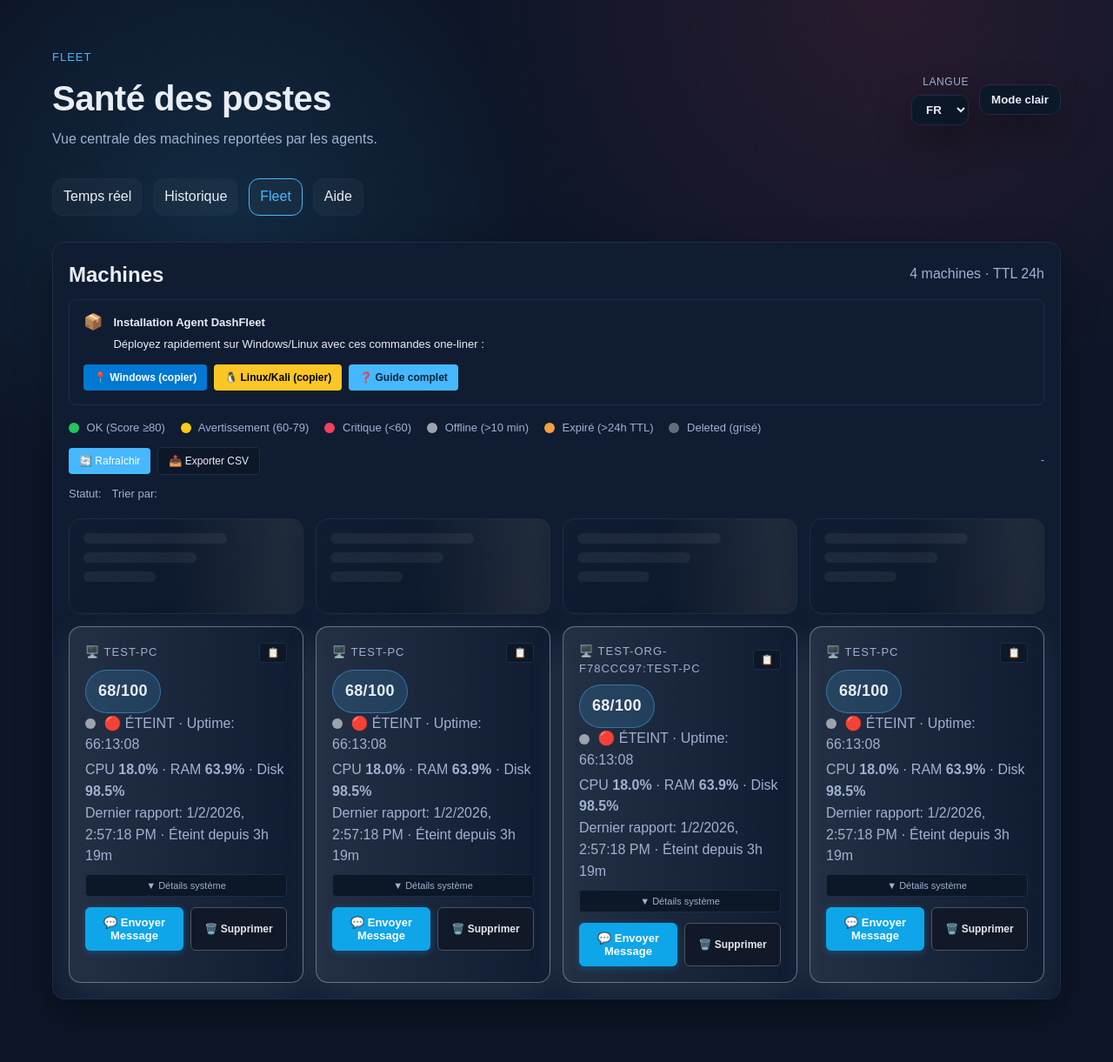
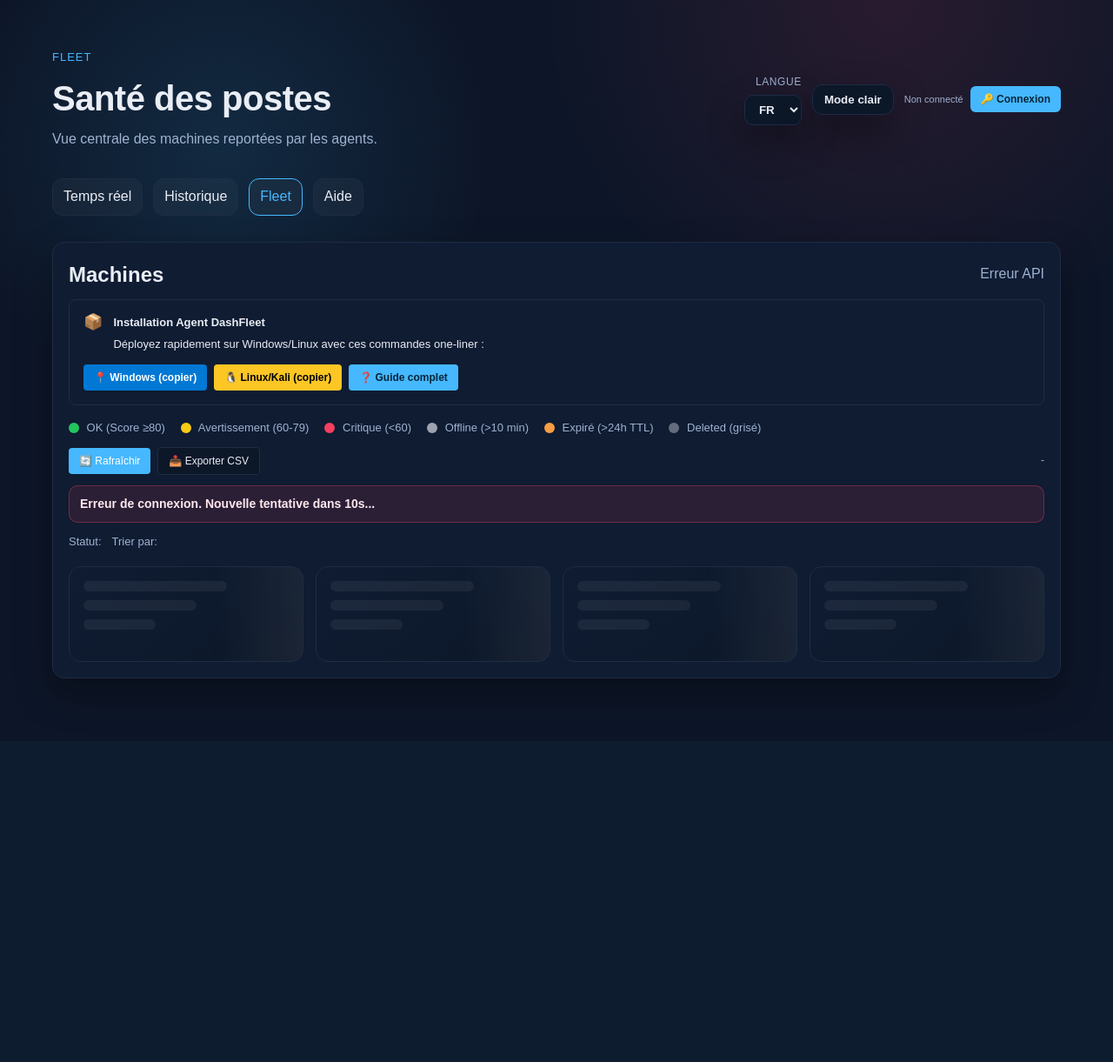
Before and after one commit to BunaTech-G/Dash-Fleet, a Flask app: page /fleet in a window 1280 px wide. Shown: the whole page at 87% size. After the commit the page ends 809 px from the top, so only its background shows below. Run offline with Flask 2, Linux system fonts and the light colour scheme.

Commit message:
feat: Ajout de la gestion de l'authentification par clé API et mise à jour de l'interface utilisateur

```diff
--- a/templates/fleet.html
+++ b/templates/fleet.html
@@ -30,6 +30,11 @@
           </select>
         </div>
         <button class="theme-toggle" id="theme-toggle" aria-label="Changer le thème clair/sombre" tabindex="1">Mode sombre</button>
+        <div style="display: flex; gap: 8px; align-items: center;">
+          <span id="apiKeyStatus" style="font-size: 11px; color: var(--muted);">Non connecté</span>
+          <button id="loginApiKeyBtn" style="padding: 8px 12px; background: var(--accent); color: #04263a; border: none; border-radius: 6px; cursor: pointer; font-size: 12px; font-weight: 600;">🔑 Connexion</button>
+          <button id="logoutApiKeyBtn" style="display: none; padding: 8px 12px; background: #111827; border: 1px solid #4b5563; color: #e5e7eb; border-radius: 6px; cursor: pointer; font-size: 12px; font-weight: 600;">🚪 Déconnexion</button>
+        </div>
       </div>
     </header>
 
@@ -226,26 +231,6 @@
     }
 
     // Phase 6 new functions
-    function copyToClipboardFn(text) {
-      navigator.clipboard.writeText(text)
-        .then(() => showToast(`✅ Copié: ${text}`, 'success', 2000))
-        .catch(() => showToast('❌ Erreur de copie', 'error'));
-    }
-
-    function toggleDetails(detailsId) {
-      const details = document.getElementById(detailsId);
-      if (details) {
-        const isHidden = details.style.display === 'none';
-        details.style.display = isHidden ? 'block' : 'none';
-
-        // Update button icon
-        const btn = details.previousElementSibling;
-        if (btn && btn.classList.contains('expand-btn')) {
-          btn.textContent = isHidden ? '▲ Détails système' : '▼ Détails système';
-        }
-      }
-    }
-
     function exportFleetCSV() {
       if (!fleetRawData || fleetRawData.length === 0) {
         showToast('Aucune machine à exporter', 'error');
@@ -528,6 +513,45 @@
       refreshTimer = setTimeout(refreshFleet, delay);
     }
 
+    function toggleDetails(detailsId) {
+      const el = document.getElementById(detailsId);
+      if (!el) return;
+      const isHidden = el.style.display === 'none';
+      el.style.display = isHidden ? 'block' : 'none';
+      const btn = el.previousElementSibling;
+      if (btn && btn.classList.contains('expand-btn')) {
+        btn.textContent = isHidden ? '▲ Masquer détails' : '▼ Détails système';
+      }
+    }
+
+    function copyToClipboardFn(text) {
+      if (navigator.clipboard && navigator.clipboard.writeText) {
+        navigator.clipboard.writeText(text).then(() => {
+          showToast(`Copié: ${text}`, 'success', 2000);
+        }).catch(() => {
+          fallbackCopy(text);
+        });
+      } else {
+        fallbackCopy(text);
+      }
+    }
+
+    function fallbackCopy(text) {
+      const textarea = document.createElement('textarea');
+      textarea.value = text;
+      textarea.style.position = 'fixed';
+      textarea.style.opacity = '0';
+      document.body.appendChild(textarea);
+      textarea.select();
+      try {
+        document.execCommand('copy');
+        showToast(`Copié: ${text}`, 'success', 2000);
+      } catch (err) {
+        showToast('Erreur copie', 'error');
+      }
+      document.body.removeChild(textarea);
+    }
+
     function refreshFleet() {
       if (loading) return;
       loading = true;
@@ -535,9 +559,18 @@
       fleetMeta.textContent = 'Chargement...';
       renderSkeleton();
 
-      fetch('/api/fleet/public')
+      const apiKey = sessionStorage.getItem('api_key');
+      const headers = apiKey ? { 'Authorization': `Bearer ${apiKey}` } : {};
+
+      fetch('/api/fleet', { headers })
         .then((resp) => {
-          if (!resp.ok) throw new Error(`HTTP ${resp.status}`);
+          if (!resp.ok) {
+            if (resp.status === 401 || resp.status === 403) {
+              showToast('Authentification requise. Cliquez sur "🔑 Connexion"', 'error', 5000);
+              throw new Error('Unauthorized');
+            }
+            throw new Error(`HTTP ${resp.status}`);
+          }
           return resp.json();
         })
         .then((data) => {
@@ -601,7 +634,8 @@
     // ===== DELETE / RESTORE / PURGE FUNCTIONS =====
     function deleteMachine(machineId) {
       if (!confirm(`Supprimer ${machineId} ? (soft delete, restaurable)`)) return;
-      const token = localStorage.getItem('auth_token') || '';
+      const token = sessionStorage.getItem('api_key') || '';
+      if (!token) { showToast('Authentification requise', 'error'); return; }
       fetch(`/api/fleet/${encodeURIComponent(machineId)}`, {
         method: 'DELETE',
         headers: { 'Authorization': `Bearer ${token}` }
@@ -617,7 +651,8 @@
 
     function restoreMachine(machineId) {
       if (!confirm(`Restaurer ${machineId} ?`)) return;
-      const token = localStorage.getItem('auth_token') || '';
+      const token = sessionStorage.getItem('api_key') || '';
+      if (!token) { showToast('Authentification requise', 'error'); return; }
       fetch(`/api/fleet/${encodeURIComponent(machineId)}/restore`, {
         method: 'POST',
         headers: { 'Authorization': `Bearer ${token}` }
@@ -633,7 +668,8 @@
 
     function purgeMachine(machineId) {
       if (!confirm(`Supprimer définitivement ${machineId} ? Action irréversible.`)) return;
-      const token = localStorage.getItem('auth_token') || '';
+      const token = sessionStorage.getItem('api_key') || '';
+      if (!token) { showToast('Authentification requise', 'error'); return; }
       fetch(`/api/fleet/${encodeURIComponent(machineId)}/purge`, {
         method: 'DELETE',
         headers: { 'Authorization': `Bearer ${token}` }
@@ -680,8 +716,8 @@
       }
 
       // Get auth token
-      const authHeader = document.querySelector('script[src="/static/fleet-auth.js"]');
-      const token = localStorage.getItem('auth_token') || '';
+      const token = sessionStorage.getItem('api_key') || '';
+      if (!token) { showToast('Authentification requise', 'error'); return; }
 
       fetch('/api/actions/queue', {
         method: 'POST',
--- a/templates/index.html
+++ b/templates/index.html
@@ -352,7 +352,7 @@
     }
 
     function refresh() {
-      authFetch('/api/status')
+      fetch('/api/status')
         .then((resp) => resp.json())
         .then((data) => {
           const cpuText = `${data.cpu_percent.toFixed(1)}%`;
```
Also changed, not shown: data/fleet.db, 1 other file.
